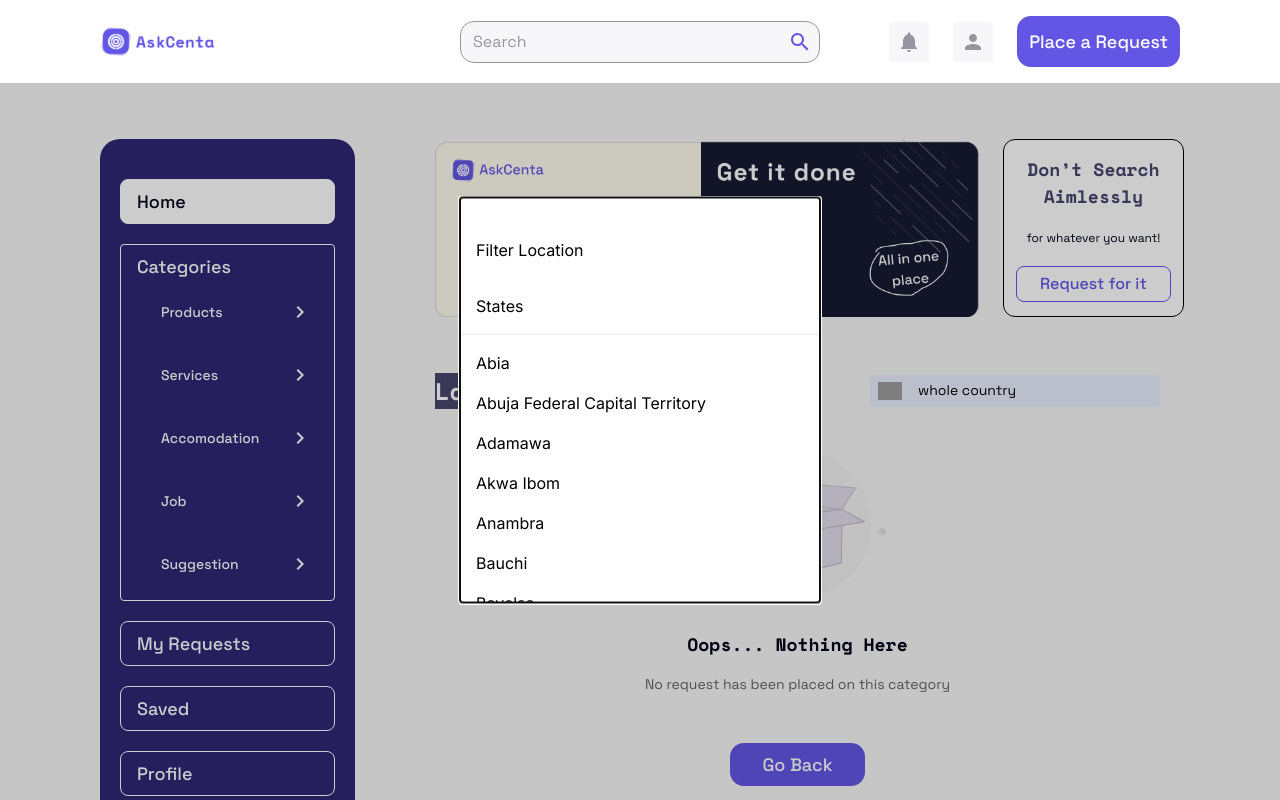
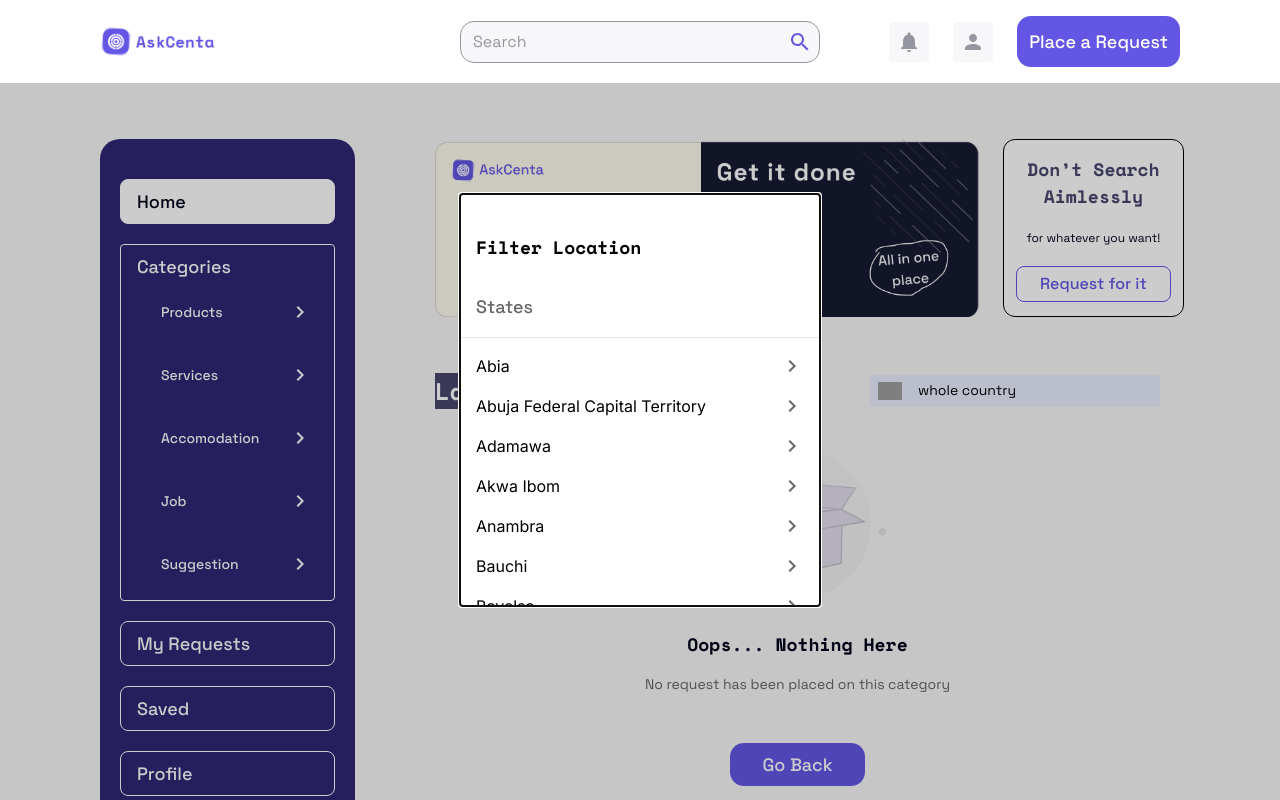
Before and after one commit to NoStackDev/askit, a Next.js app: page / in a window 1280 px wide. Both pictures are taken after a click on the element "Filter". Shown: the top 800 px of the page. Built offline with nearby package versions, Linux system fonts and the light colour scheme; grey boxes are pictures that could not be loaded.

Commit message:
request filter chevron

```diff
--- a/src/components/RequestsFilter.tsx
+++ b/src/components/RequestsFilter.tsx
@@ -73,7 +73,9 @@ const RequestsFilter = React.forwardRef<React.ElementRef<"div">, Props>(
           <div className="bg-white max-h-[500px] w-[80vw] max-w-[360px]">
             <div>
               <div className="px-4 pt-10 pb-4 border-b border-[#000000]/10 flex flex-col gap-8">
-                <h3>Filter Location</h3>
+                <h3 className="font-headline text-headline_3 font-bold">
+                  Filter Location
+                </h3>
                 {stateFilter ? (
                   <div
                     className="flex gap-4 items-center hover:cursor-pointer"
@@ -87,10 +89,14 @@ const RequestsFilter = React.forwardRef<React.ElementRef<"div">, Props>(
                       <ArrowBackIcon className="w-4 h-4" />
                     </React.Suspense>
 
-                    <h4>{stateFilter}</h4>
+                    <h4 className="font-body text-lg font-medium text-[#000000]/60">
+                      {stateFilter}
+                    </h4>
                   </div>
                 ) : (
-                  <h4>States</h4>
+                  <h4 className="font-body text-lg font-medium text-[#000000]/60">
+                    States
+                  </h4>
                 )}
               </div>
               <div className="p-4 flex flex-col gap-4 div max-h-[268px] overflow-auto">
@@ -101,7 +107,7 @@ const RequestsFilter = React.forwardRef<React.ElementRef<"div">, Props>(
                       .map((city) => {
                         return (
                           <div
-                            className="hover:bg-stroke/20 hover:cursor-pointer"
+                            className="hover:bg-stroke/20 hover:cursor-pointer font-body text-title_2 font-medium"
                             key={city.geonameid}
                             onClick={() => {
                               setCityFilter(city.name);
@@ -118,11 +124,19 @@ const RequestsFilter = React.forwardRef<React.ElementRef<"div">, Props>(
                   : states.sort().map((state, index) => {
                       return (
                         <div
-                          className="hover:bg-stroke/20 hover:cursor-pointer"
+                          className="hover:bg-stroke/20 hover:cursor-pointer flex items-center justify-between"
                           key={index}
                           onClick={() => setStateFilter(state)}
                         >
                           {state}
+
+                          <React.Suspense
+                            fallback={
+                              <div className="w-5 h-5 bg-stroke/60 animate-pulse"></div>
+                            }
+                          >
+                            <ChevronRightIcon className="w-5 h-5 text-[#000000]/60" />
+                          </React.Suspense>
                         </div>
                       );
                     })}
```
